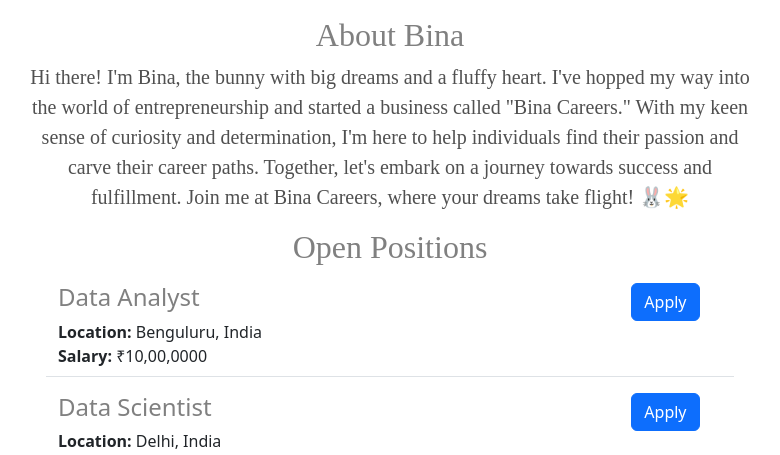
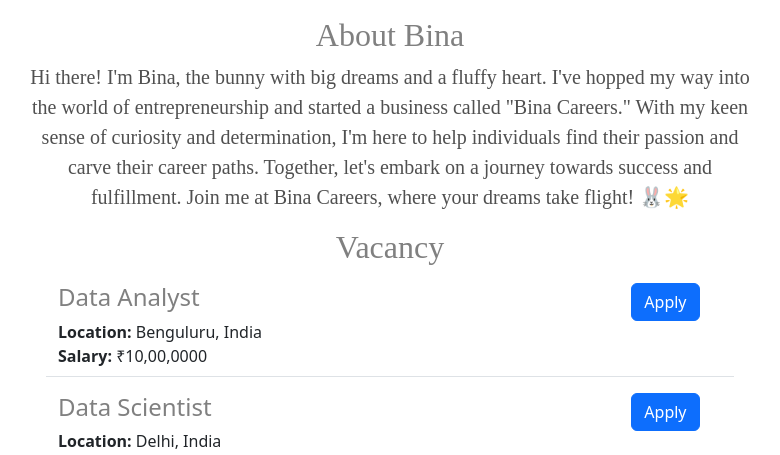
Before and after one commit to Mokarram5/Bina-Careers, a Flask app: page / in a window 1280 px wide. Shown: the part 612-1067 px from the top of the page, without its empty margins (250-1030 px from the left). Run offline with Flask 3, Linux system fonts and the light colour scheme.

Commit message:
Vacancy chng

```diff
--- a/templates/index.html
+++ b/templates/index.html
@@ -43,13 +43,13 @@
     <div id="container">
         <p> </p>
         <h1>{{company_name}} Careers</h1>
-        <img id="Bina" src="https://images.pexels.com/photos/4588428/pexels-photo-4588428.jpeg?auto=compress&cs=tinysrgb&w=1260&h=750&dpr=2" height: 350>
+        <img id="Bina" src="https://www.pexels.com/photo/cute-rabbit-with-eyeglasses-4588428/" height: 350>
         <p> </p>
         <h2>About Bina</h2>
         <p class="lead">
             Hi there! I'm Bina, the bunny with big dreams and a fluffy heart. I've hopped my way into the world of entrepreneurship and started a business called "Bina Careers." With my keen sense of curiosity and determination, I'm here to help individuals find their passion and carve their career paths. Together, let's embark on a journey towards success and fulfillment. Join me at Bina Careers, where your dreams take flight! 🐰🌟
         </p>
-        <h2>Open Positions</h2>
+        <h2>Vacancy</h2>
         <div>
             {% for job in jobs %}
                 {% include 'jobitem.html'%}
```
